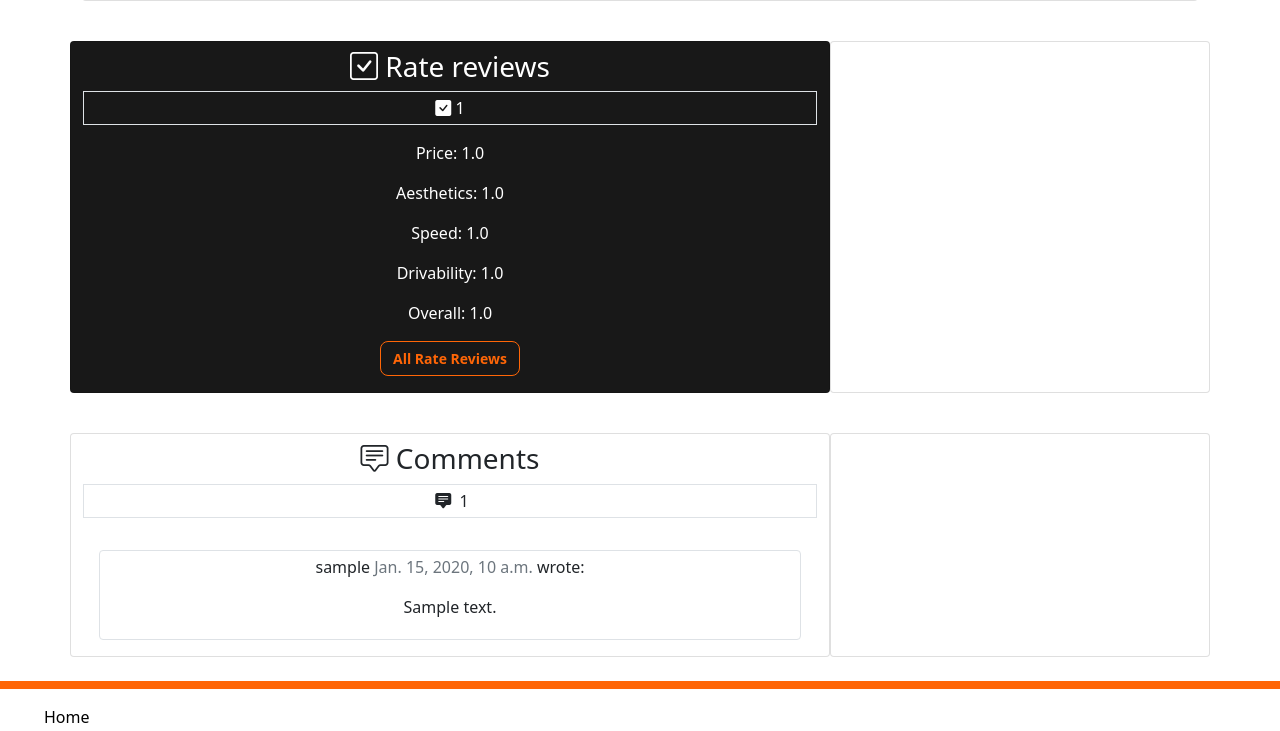
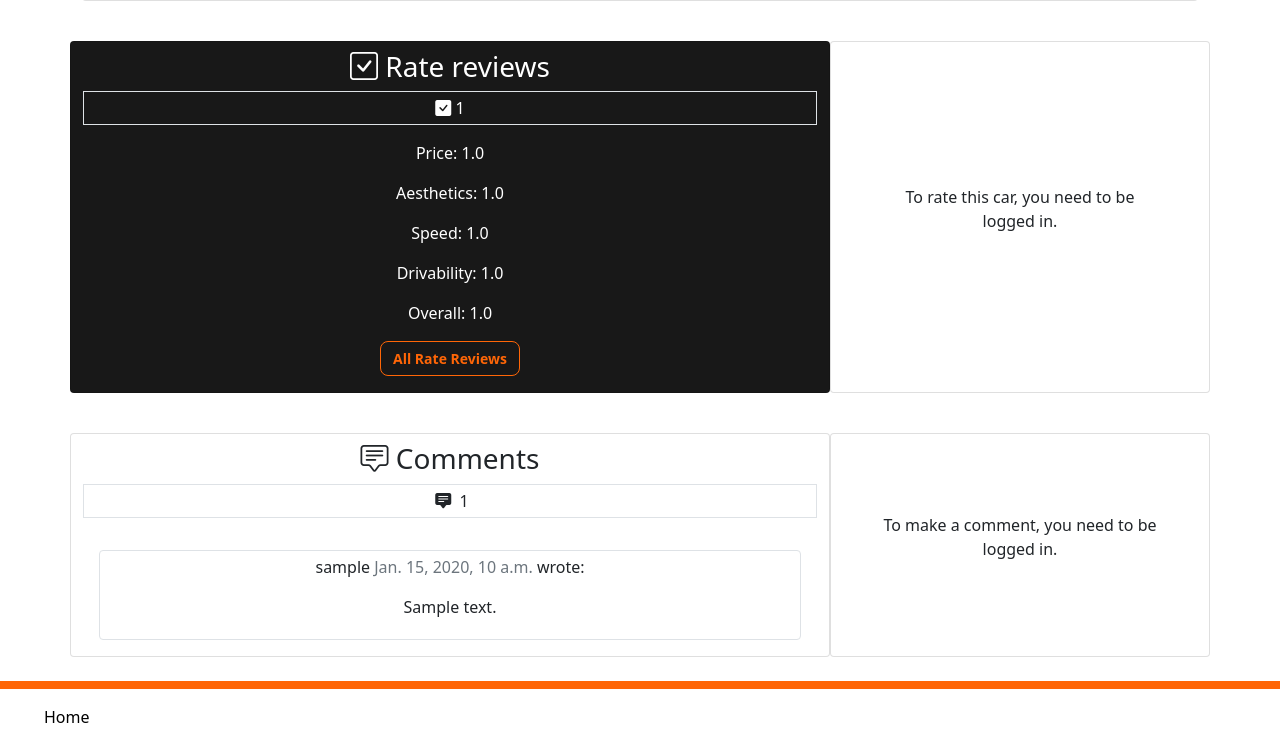
Before and after one commit to guisgrande/fourth-project-ci, a Django app: a page that uses templates/garage/car_details.html in a window 1280 px wide. Shown: the part 644-1375 px from the top of the page. Run offline with Django 3.2, Linux system fonts and the light colour scheme; tables that the repository leaves empty hold one stand-in row (values such as "Sample post"); some libraries are stand-ins or nearby versions.

Commit message:
Add more content, edit classes

```diff
--- a/templates/garage/car_details.html
+++ b/templates/garage/car_details.html
@@ -104,6 +104,10 @@
                         <a class="btn btn-one" href="{% url 'rate_car' car.slug %}" style="font-size: 14px;">Rate this car.</a>
                     </div>
                     {% endif %}
+                {% else %}
+                <div class="container text-center">
+                    <p> To rate this car, you need to be logged in.</p>
+                </div>
                 {% endif %}
             </div>
         </div>
@@ -137,7 +141,7 @@
             </div>
         </div>
         <div class="col-md-4 card mb-4  mt-3 ">
-            <div class="card-body">
+            <div class="card-body d-flex align-items-center">
                 {% if commented %}
                 <div class="alert alert-success" role="alert">
                     Your comment is awaiting approval
@@ -152,6 +156,10 @@
                         {% csrf_token %}
                         <button type="submit" class="btn btn-one mt-2" style="font-size: 14px;">Submit</button>
                     </form>
+                    {% else %}
+                    <div class="container text-center">
+                        <p> To make a comment, you need to be logged in.</p>
+                    </div>
                     {% endif %}
                 {% endif %}
             </div>
```
Lines whose indentation alone changed are shown as unchanged.
